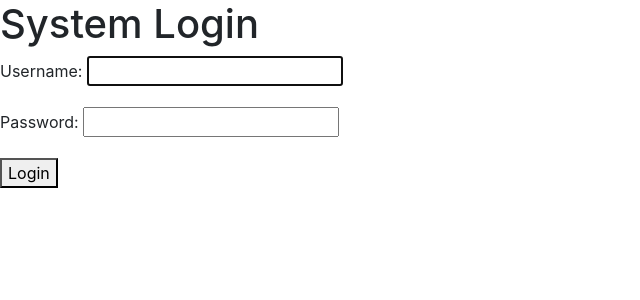
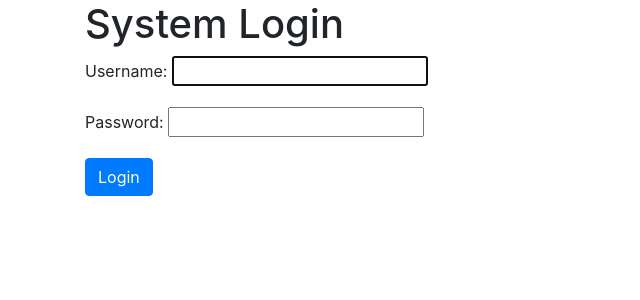
Before and after one commit to xenacro/e-diagnosis, a Django app: page /login/ in a window 1280 px wide. Shown: the part 56-356 px from the top of the page, without its empty margins (0-640 px from the left). Run offline with Django 3.2, Linux system fonts and the light colour scheme; some libraries are stand-ins or nearby versions.

Commit message:
Some functions added

```diff
--- a/webApp/templates/registration/login.html
+++ b/webApp/templates/registration/login.html
@@ -1,10 +1,12 @@
 {% extends 'index.html' %}
 
 {% block content %}
-  <h1>System Login</h1>
-  <form method="POST">
-    {% csrf_token %}
-    {{form.as_p}}
-    <button>Login</button>
-  </form>
+  <div class="container">
+    <h1>System Login</h1>
+    <form method="POST">
+      {% csrf_token %}
+      {{form.as_p}}
+      <button class="btn btn-primary">Login</button>
+    </form>
+  </div>
 {% endblock %}
--- a/webApp/templates/registration/register.html
+++ b/webApp/templates/registration/register.html
@@ -1,6 +1,7 @@
 {% extends 'index.html' %}
 
 {% block content %}
+  <div class="container">
     <h1>Create new Account</h1>
     <form method="POST">
       {% csrf_token %}
@@ -16,6 +17,7 @@
       {% endfor %}
       </p>
       {% endfor %}
-    <button>Register</button>
+      <button class="btn btn-primary">Register</button>
     </form>
+  </div>
 {% endblock %}
```
Lines whose indentation alone changed are shown as unchanged.
